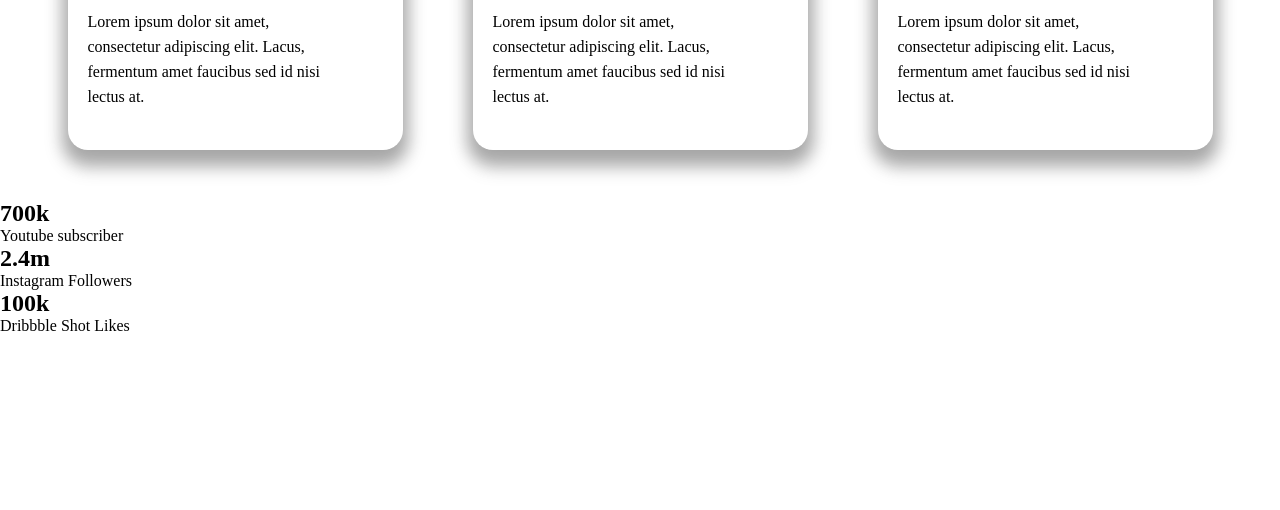
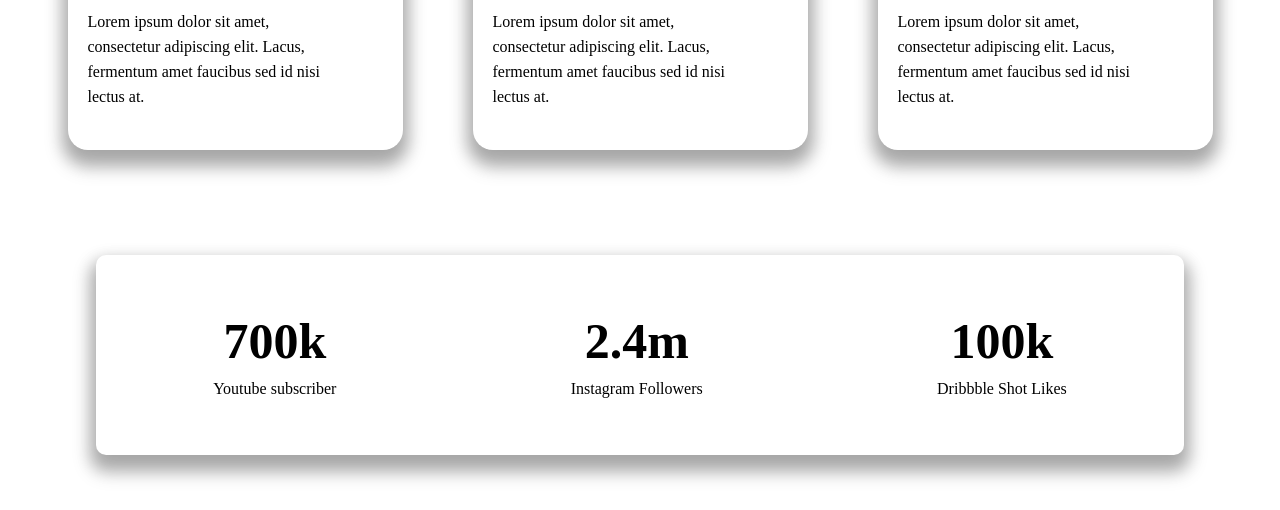
Before and after one commit to mazharul-islam321/Food-Network, a plain HTML site: page index.html in a window 1280 px wide. Shown: the part 2286-2796 px from the top of the page. Before the commit the page ends 2621 px from the top, so only its background shows below. Drawn offline with Linux system fonts and the light colour scheme.

```diff
--- a/css/style.css
+++ b/css/style.css
@@ -212,11 +212,31 @@
 /* subscription container css*/
 
 #subscription{
+    display: flex;
+    justify-content: center;
+    width: 100%;
+    padding: 55px 0;
+    text-align: center;
+}
+.subscription-card{
+    display: flex;
+    flex-direction: row;
+    justify-content: center;
+    align-items: center;
+    justify-content: space-around;
+    width: 85%;
+    height: 200px;
+    border-radius: 10px;
+    box-shadow: 0 10px 15px 5px rgba(0, 0, 0, 0.2), 0 12px 20px 5px rgba(0, 0, 0, 0.19);
+}
+.subscription-card-info h1{
+    font-size: 50px;
+    font: 900;
+    margin-bottom: 10px;
+}
+/* .subscription-card-info p{
+
+} */
+#footer-container{
 
 }
-.subscription-card{
-
-}
-.subscription-card-info"{
-
-}
--- a/index.html
+++ b/index.html
@@ -118,5 +118,8 @@
             </div>
         </div>
     </section>
+    <footer id="footer-container">
+
+    </footer>
 </body>
 </html>
```
